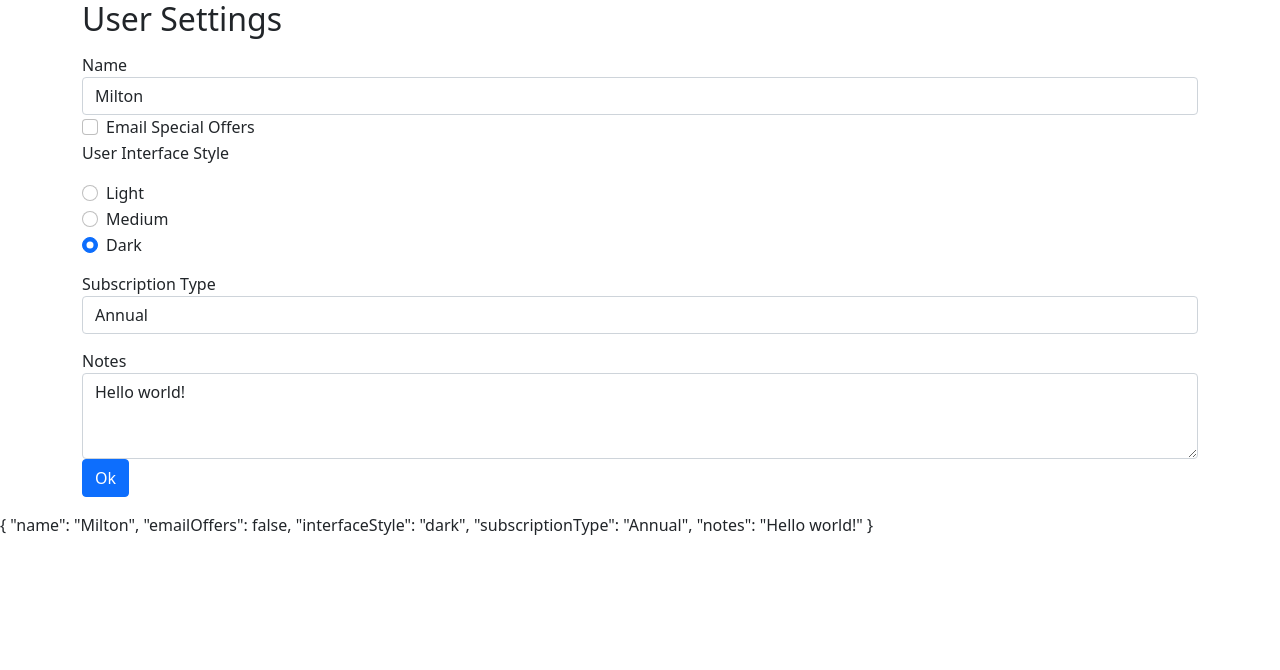
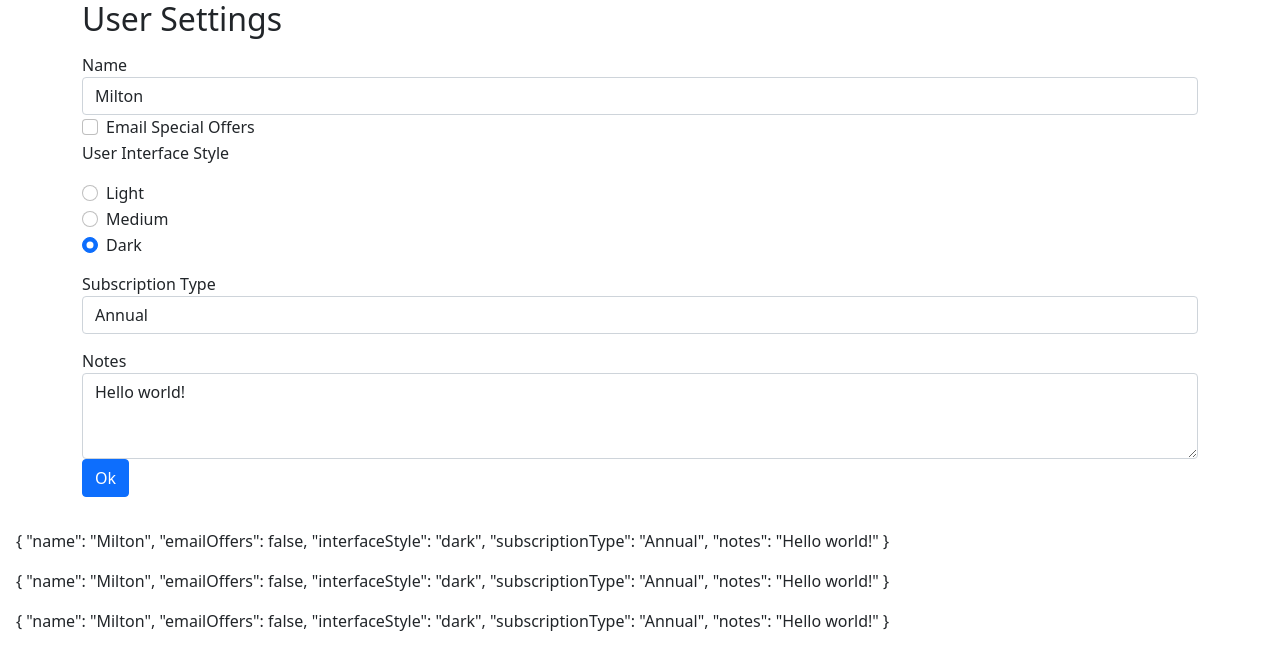
Before and after one commit to StevenSDove/ps-angular-forms-playground, an Angular app: page / in a window 1280 px wide. Shown: the top 670 px of the page. Built offline with nearby package versions, Linux system fonts and the light colour scheme.

Commit message:
some binding

```diff
--- a/src/app/user-settings-form/user-settings-form.component.html
+++ b/src/app/user-settings-form/user-settings-form.component.html
@@ -91,4 +91,8 @@
     <button class="btn btn-primary">Ok</button>
   </form>
 </div>
-{{ form.value | json }}
+<div class="card-body">
+  <p>{{ form.value | json }}</p>
+  <p>{{ userSettings | json }}</p>
+  <p>{{ savedUserSettings | json }}</p>
+</div>
--- a/src/app/user-settings-form/user-settings-form.component.ts
+++ b/src/app/user-settings-form/user-settings-form.component.ts
@@ -7,7 +7,7 @@ import { UserSettings } from '../data/user-settings';
   styleUrls: ['./user-settings-form.component.css'],
 })
 export class UserSettingsFormComponent implements OnInit {
-  userSettings: UserSettings = {
+  savedUserSettings: UserSettings = {
     name: 'Milton',
     emailOffers: false,
     interfaceStyle: 'dark',
@@ -15,7 +15,13 @@ export class UserSettingsFormComponent implements OnInit {
     notes: 'Hello world!',
   };
 
+  userSettings: UserSettings = { ...this.savedUserSettings };
+
   constructor() {}
 
   ngOnInit() {}
+
+  save(): void {
+    this.savedUserSettings.name = this.userSettings.name;
+  }
 }
```
